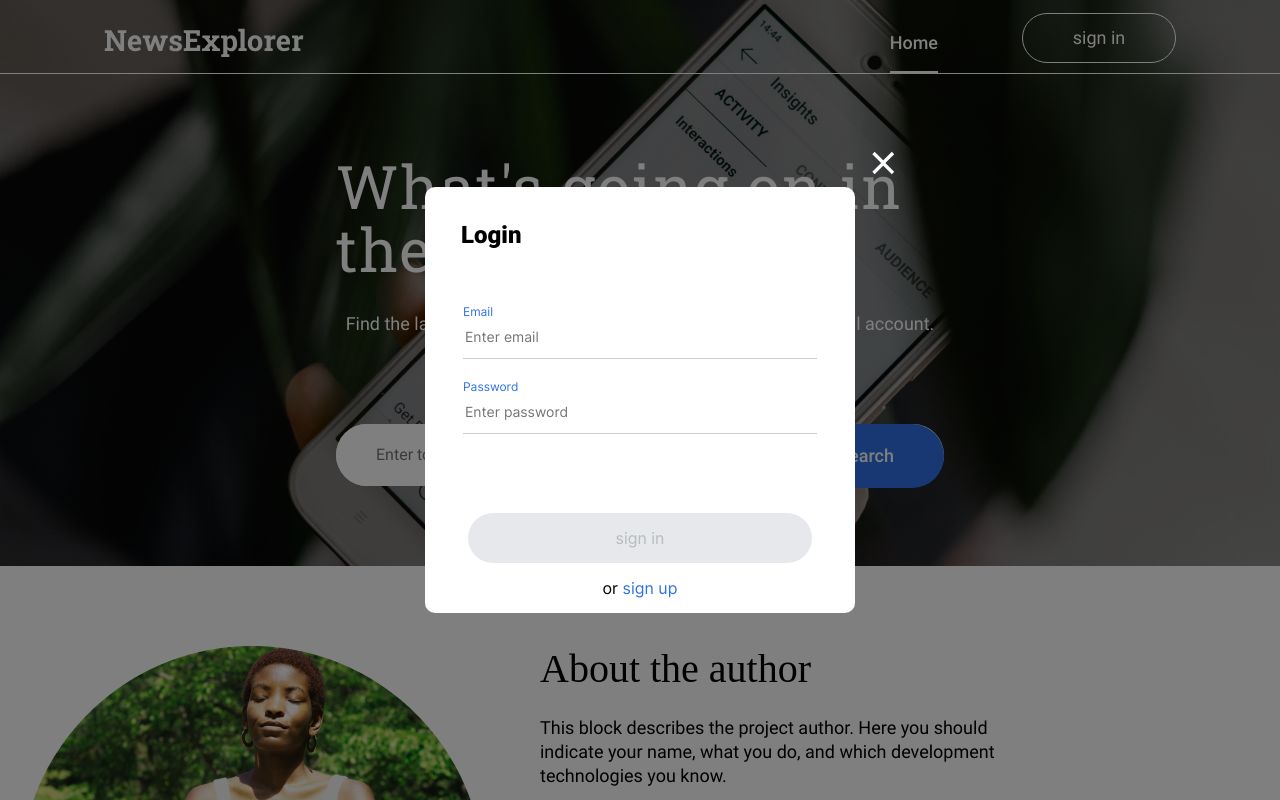
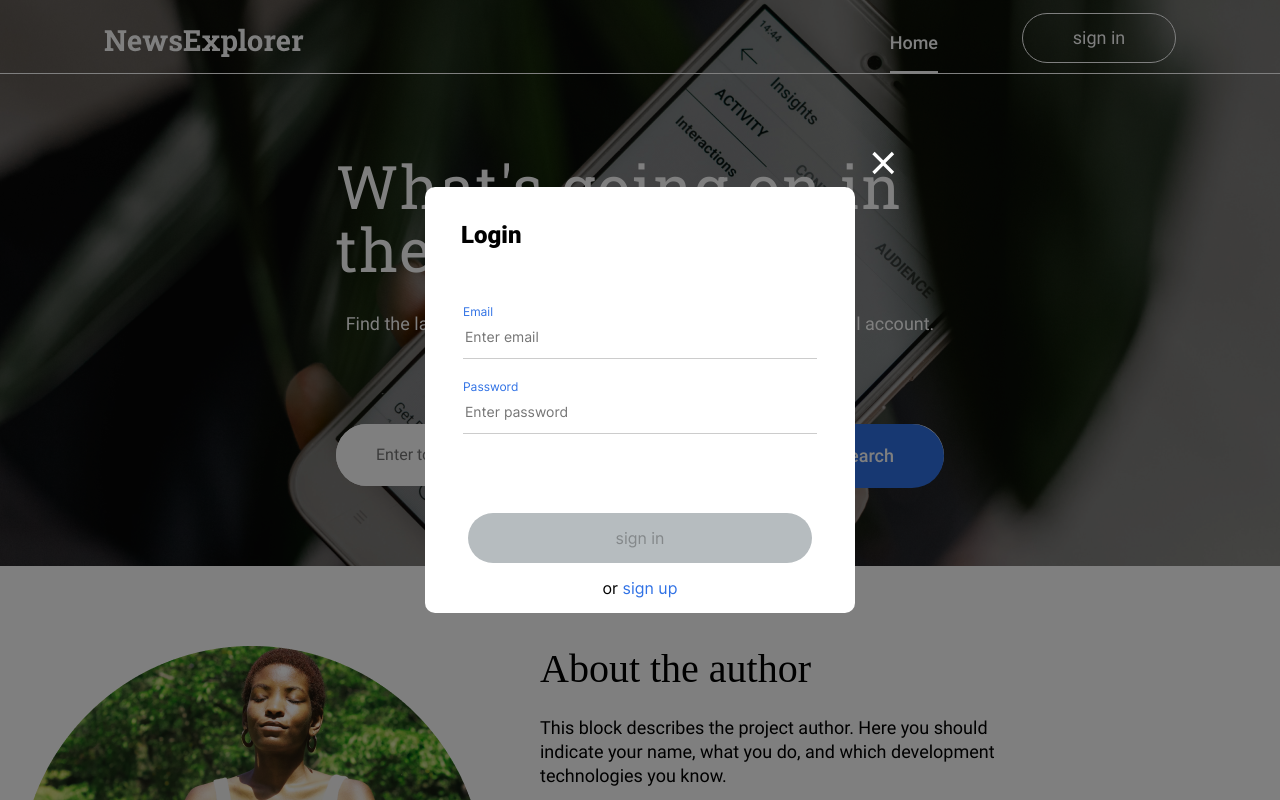
Before and after one commit to Yaronamir86/news-explorer-frontend, a React (Create React App) app in the folder news-frontend/: page / in a window 1280 px wide. Both pictures are taken after a click on the item "sign in". Shown: the top 800 px of the page. Built offline with nearby package versions, Linux system fonts and the light colour scheme.

Commit message:
setting up full validation

```diff
--- a/news-frontend/src/components/LoginPopup/LoginPopup.js
+++ b/news-frontend/src/components/LoginPopup/LoginPopup.js
@@ -2,17 +2,14 @@ import React from "react";
 import PopupWithForm from "../PopupWithForm/PopupWithForm";
 import { useModal } from "../../contexts/ModalContext";
 import { useLoggedIn } from "../../contexts/LoggedInContext";
+import { useValidateForm } from "../../hooks/useForm";
 import "../../blocks/Form.css";
 
 const LoginPopup = () => {
   const modalContext = useModal();
-  const { handleLogin, values, setValues } = useLoggedIn();
-
-
-  const handleChange = (evt) => {
-    const { name, value } = evt.target;
-    setValues({ ...values, [name]: value });
-  };
+  const { handleLogin, loggedInError } = useLoggedIn();
+  const { values, handleChange, errors, isValid, resetForm } =
+    useValidateForm();
 
   function handleSubmit(e) {
     e.preventDefault();
@@ -22,6 +19,7 @@ const LoginPopup = () => {
     modalContext.closeModal(LoginPopup);
     handleLogin(values);
     console.log(values);
+    resetForm();
   }
 
   return (
@@ -30,9 +28,12 @@ const LoginPopup = () => {
       name="signin"
       buttonText="sign in"
       or="or "
-      redirect= "sign up"
+      redirect="sign up"
       isOpen={modalContext.modalState.signin}
       onSubmit={handleSubmit}
+      onChange={handleChange}
+      isValid={isValid}
+      loggedInError={loggedInError}
     >
       <fieldset className="form__fieldset">
         <h3 className="form__input-title">Email</h3>
@@ -49,7 +50,9 @@ const LoginPopup = () => {
           autoComplete="true"
           required
         />
-        <span className="form__input-error email-input-error"></span>
+        <span className="form__input-error email-input-error">
+         {errors.email}
+        </span>
         <h3 className="form__input-title">Password</h3>
         <input
           id="password-input_type-signin"
@@ -64,7 +67,9 @@ const LoginPopup = () => {
           autoComplete="false"
           required
         />
-        <span className="form__input-error password-input-error"></span>
+        <span className="form__input-error password-input-error">
+          {errors.password}
+        </span>
         <span className="form__input-error form__input-error_type-general"></span>
       </fieldset>
     </PopupWithForm>
--- a/news-frontend/src/components/PopupWithForm/PopupWithForm.css
+++ b/news-frontend/src/components/PopupWithForm/PopupWithForm.css
@@ -88,11 +88,8 @@
   letter-spacing: 0em;
   text-align: left;
 }
-
-.modal__button {
+.modal__button{
   border-radius: 2px;
-  background-color: #e6e8eb;
-  color: #b6bcbf;
   padding: 0;
   width: 80%;
   margin: auto;
@@ -102,10 +99,15 @@
   transition: all 0.4s;
 }
 
-/*.modal__button:hover{
-  background: #2F71E5;;
+.modal__button_active {
+  color: white;
+  background-color: #2F71E5;
+}
+
+.modal__button_disabled{
+  background-color:#b6bcbf;
   cursor: pointer;
-}*/
+}
 
 .modal__close-btn {
   background: none;
--- a/news-frontend/src/components/PopupWithForm/PopupWithForm.js
+++ b/news-frontend/src/components/PopupWithForm/PopupWithForm.js
@@ -2,9 +2,12 @@ import React from "react";
 import { useEffect } from "react";
 import "./PopupWithForm.css";
 import { useModal } from "../../contexts/ModalContext";
+import { useValidateForm } from "../../hooks/useForm";
 
 const PopupWithForm = (props) => {
   const modalContext = useModal();
+
+  const { isValid } = useValidateForm();
 
   useEffect(() => {
     const isOpen = props.isOpen;
@@ -52,9 +55,10 @@ const PopupWithForm = (props) => {
         >
           <h2 className="form__title">{props.title}</h2>
           {props.children}
-          <button
-            className="modal__button"
+         <button
+            className={`${ props.isValid ? "modal__button modal__button_active" : "modal__button modal__button_disabled" }`}
             type="submit"
+            disabled= {!isValid}
             onClick={props.submit}
           >
             {props.buttonText}
--- a/news-frontend/src/components/RegisterPopup/RegisterPopup.js
+++ b/news-frontend/src/components/RegisterPopup/RegisterPopup.js
@@ -4,18 +4,13 @@ import { useModal } from "../../contexts/ModalContext";
 import { useLoggedIn } from "../../contexts/LoggedInContext";
 import "../../blocks/Form.css";
 import  mainApi from "../../utils/MainApi";
+import { useValidateForm } from "../../hooks/useForm";
 
 const RegisterPopup = () => {
   const modalContext = useModal();
   const {handleRegister} = useLoggedIn()
-
-  const [values, setValues] = React.useState({});
-
-  const handleChange = (evt) => {
-    const { name, value } = evt.target;
-    setValues({ ...values, [name]: value });
-  };
-
+  const { values, handleChange, errors, isValid, resetForm } =
+    useValidateForm();
 
 
   function handleSubmit(e) {
@@ -29,6 +24,7 @@ const RegisterPopup = () => {
         return;
     }
     console.log("registerd");
+    resetForm(values);
   }
 
   return (
@@ -40,6 +36,7 @@ const RegisterPopup = () => {
       redirect= "sign in"
       isOpen={modalContext.modalState.signup}
       onSubmit={handleSubmit}
+      isValid={isValid}
     >
       <fieldset className="form__fieldset">
         <h3 className="form__input-title">Email</h3>
@@ -56,7 +53,7 @@ const RegisterPopup = () => {
           onChange={handleChange}
           required
         />
-        <span className="form__input-error email-input-error"></span>
+        <span className="form__input-error email-input-error">{errors.email}</span>
         <h3 className="form__input-title">Password</h3>
         <input
           id="password-input"
@@ -71,7 +68,7 @@ const RegisterPopup = () => {
           onChange={handleChange}
           required
         />
-        <span className="form__input-error password-input-error"></span>
+        <span className="form__input-error password-input-error">{errors.password}</span>
         <h3 className="form__input-title">Username</h3>
         <input
           id="userName-input"
@@ -86,7 +83,7 @@ const RegisterPopup = () => {
           onChange={handleChange}
           required
         />
-        <span className="form__input-error name-input-error"></span>
+        <span className="form__input-error name-input-error">{errors.name}</span>
         <span className="form__input-error form__input-error_type-general"></span>
       </fieldset>
     </PopupWithForm>
--- a/news-frontend/src/contexts/LoggedInContext.js
+++ b/news-frontend/src/contexts/LoggedInContext.js
@@ -10,7 +10,7 @@ const LoggedInContextProvider = ({ children }) => {
   const [savedCards, setSavedCards] = useState([]);
   const [token, setToken] = useState(localStorage.getItem("token"));
   const [values, setValues] = useState({});
-  const [loggedinError, setLoggedInError] = useState('');
+  const [loggedInError, setLoggedInError] = useState('');
   const { setCurrentUser } = useUser();
   const history = useHistory();
 
@@ -111,7 +111,7 @@ const LoggedInContextProvider = ({ children }) => {
         handleLogin,
         token,
         setToken,
-        loggedinError,
+        loggedInError,
         setLoggedInError,
       }}
     >
--- a/news-frontend/src/hooks/useForm.js
+++ b/news-frontend/src/hooks/useForm.js
@@ -3,61 +3,58 @@ import { useLoggedIn } from "../contexts/LoggedInContext";
 
 const useValidateForm = () => {
   const { setLoggedInError } = useLoggedIn();
-const [values, setValues] = useState({})
-const [errors, setErrors] = useState({})
-const [isValid, setIsValid] = useState({})
-;
-
+  const [values, setValues] = useState({});
+  const [errors, setErrors] = useState({});
+  const [isValid, setIsValid] = useState({});
   const validatePassword = useCallback((password) => {
     if (password.length < 8) {
-        return 'Password must be at least 8 characters long';
+      return "Password must be at least 8 characters long";
     }
-    return '';
-    },[])
+    return "";
+  }, []);
 
   const handleChange = (e) => {
     const { name, value } = e.target;
 
-        setValues({...values, [name]: value});
-        setErrors({...errors, [name]: e.target.validationMessage});
-        if (e.target.name === 'password') {
-            setErrors({...errors, [name]: validatePassword(value)
-        });
+    setValues({ ...values, [name]: value });
+    setErrors({ ...errors, [name]: e.target.validationMessage });
+    if (e.target.name === "password") {
+      setErrors({ ...errors, [name]: validatePassword(value) });
     }
-    setLoggedInError('');
-}
+    setLoggedInError("");
+  };
 
   useEffect(() => {
     if (
-        Object.values(values).every((value) => value !== '') &&
-        Object.values(errors).every((error) => error === '') &&
+      Object.values(values).every((value) => value !== "") &&
+      Object.values(errors).every((error) => error === "") &&
       values.password?.length >= 8
     ) {
-           setIsValid(true)
+      setIsValid(true);
     } else {
       setIsValid(false);
     }
-    },[values, errors]);
+  }, [values, errors]);
 
   const resetForm = useCallback(
-        (newValues={}, newErrors={}, newIsvalid=false) => {
+    (newValues = {}, newErrors = {}, newIsvalid = false) => {
       setValues(newValues);
       setErrors(newErrors);
       setIsValid(newIsvalid);
-        }, [ setValues, setErrors, setIsValid ]
-    )
+    },
+    [setValues, setErrors, setIsValid]
+  );
 
-
-
-
-return{
+  return {
     validatePassword,
     handleChange,
     isValid,
+    errors,
+    setErrors,
     setIsValid,
     resetForm,
     setValues,
     values,
   };
 };
-export default useValidateForm;
+export  { useValidateForm };
```
Lines whose indentation alone changed are shown as unchanged.
